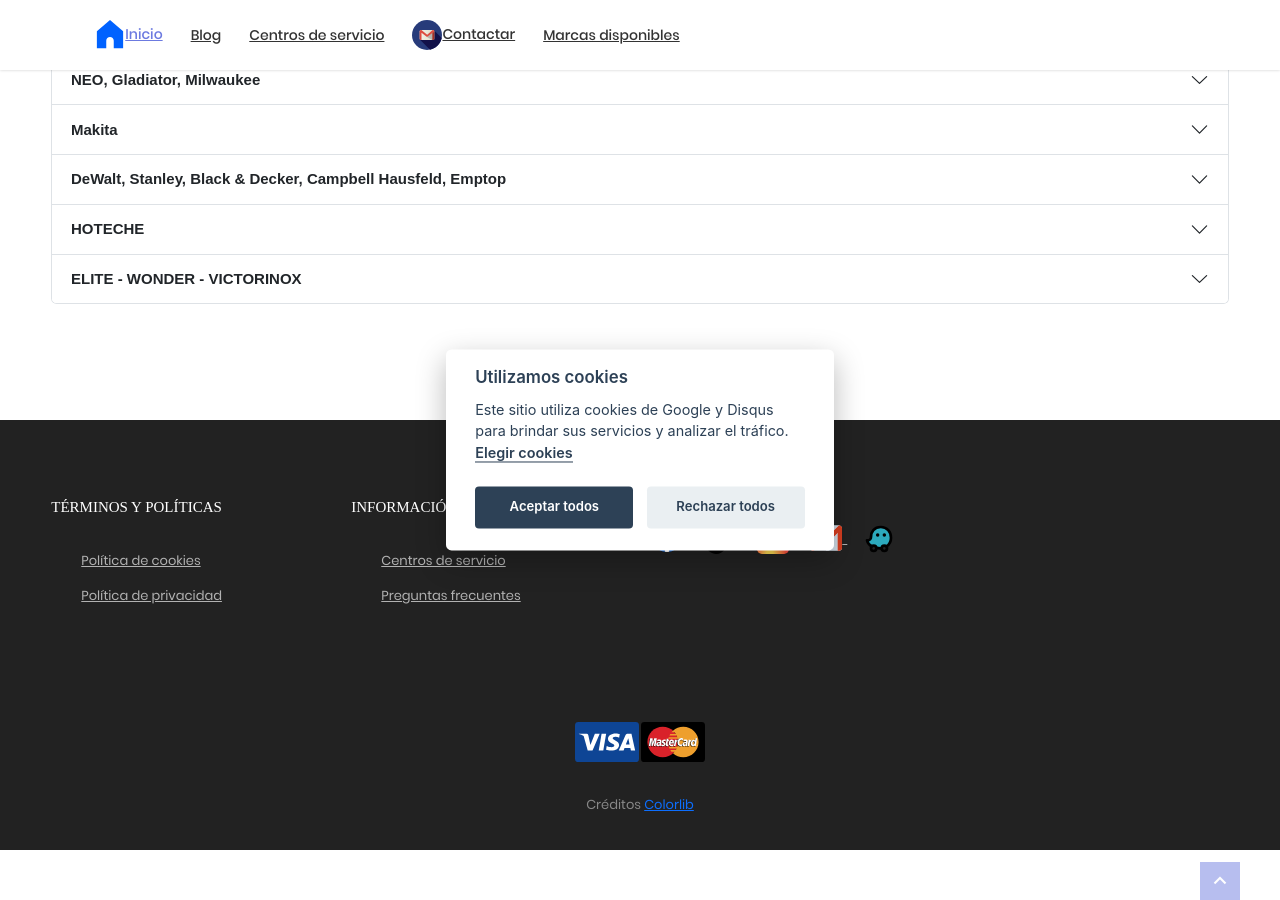
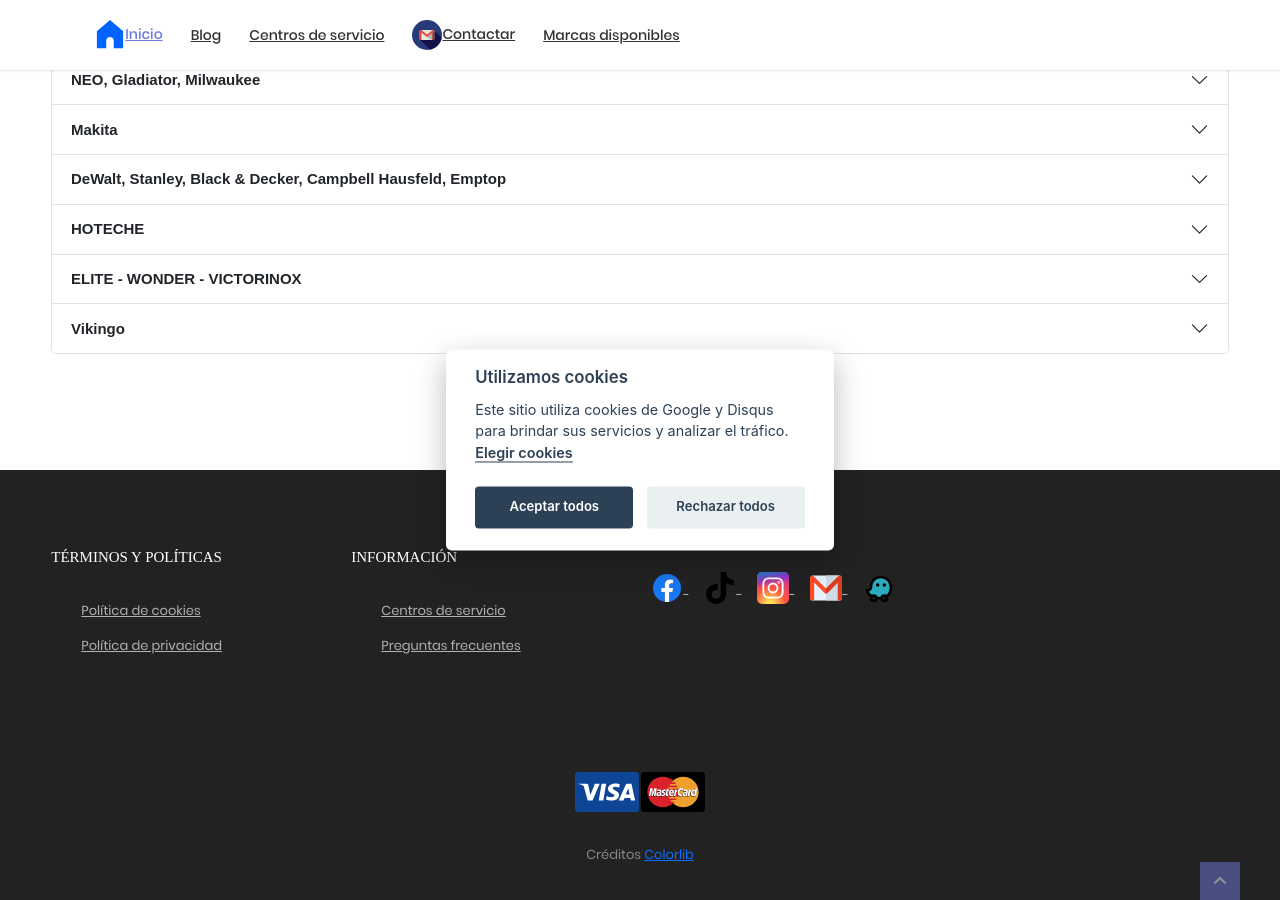
Before and after one commit to lacadenagt/lacadenagt.github.io, a Jekyll site: the page built from cs.md, in a window 1280 px wide and 900 px high, scrolled down 1059 px. Built offline with Jekyll 4.4.1, drawn with Linux system fonts in a browser that asks for light colours; some web fonts are replaced.

Commit message:
centro de servicio vikingo agregado

```diff
--- a/_includes/contenidoCentrosServicio.html
+++ b/_includes/contenidoCentrosServicio.html
@@ -317,7 +317,7 @@
       </div>
     </div>
   </div>
-    <div class="accordion-item">
+  <div class="accordion-item">
     <h2 class="accordion-header" id="flush-heading14">
       <button class="accordion-button collapsed" type="button" data-bs-toggle="collapse" data-bs-target="#flush-collapse14" aria-expanded="false" aria-controls="flush-collapse14">
        <strong>ELITE - WONDER - VICTORINOX</strong>
@@ -325,11 +325,24 @@
     </h2>
     <div id="flush-collapse14" class="accordion-collapse collapse" aria-labelledby="flush-heading14" data-bs-parent="#accordionFlushExample">
       <div class="accordion-body">
+        <code>Centro de servicio El Globo: </code><br>
         <code>Dirección: </code>7ma avenida 9-62 zona 1.<br>
       </div>
     </div>
   </div>
-
+  <div class="accordion-item">
+    <h2 class="accordion-header" id="flush-heading15">
+      <button class="accordion-button collapsed" type="button" data-bs-toggle="collapse" data-bs-target="#flush-collapse15" aria-expanded="false" aria-controls="flush-collapse15">
+       <strong>Vikingo</strong>
+      </button>
+    </h2>
+    <div id="flush-collapse15" class="accordion-collapse collapse" aria-labelledby="flush-heading15" data-bs-parent="#accordionFlushExample">
+      <div class="accordion-body">
+        <code>Centro de servicio Vikingo: </code><br>
+        <code>Dirección: </code>Comercial Escobar Portillo 13 avenida 3-12 zona 19 colonia la florida. Tel: 2328-69<br>
+      </div>
+    </div>
+  </div>
 </div>
             <!-- fin codigo centro de servicio-->
 		</div>
```
